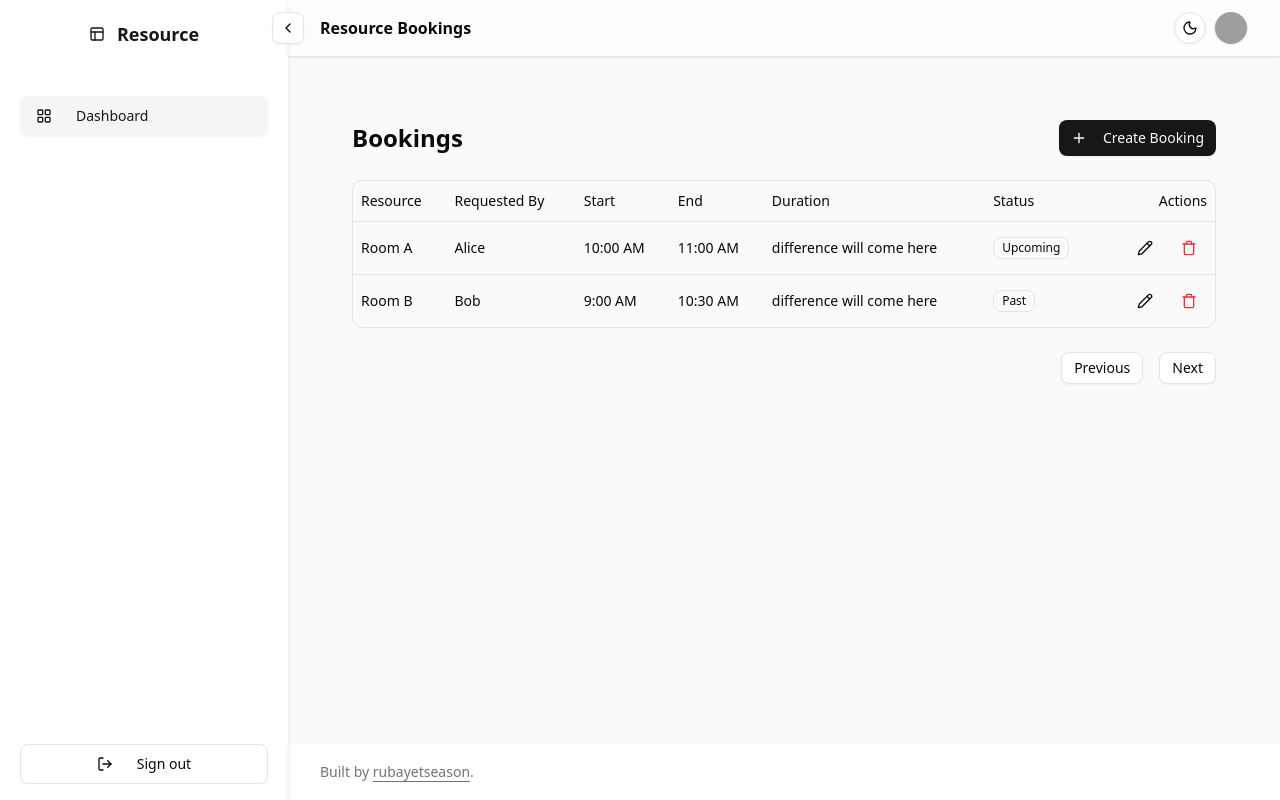
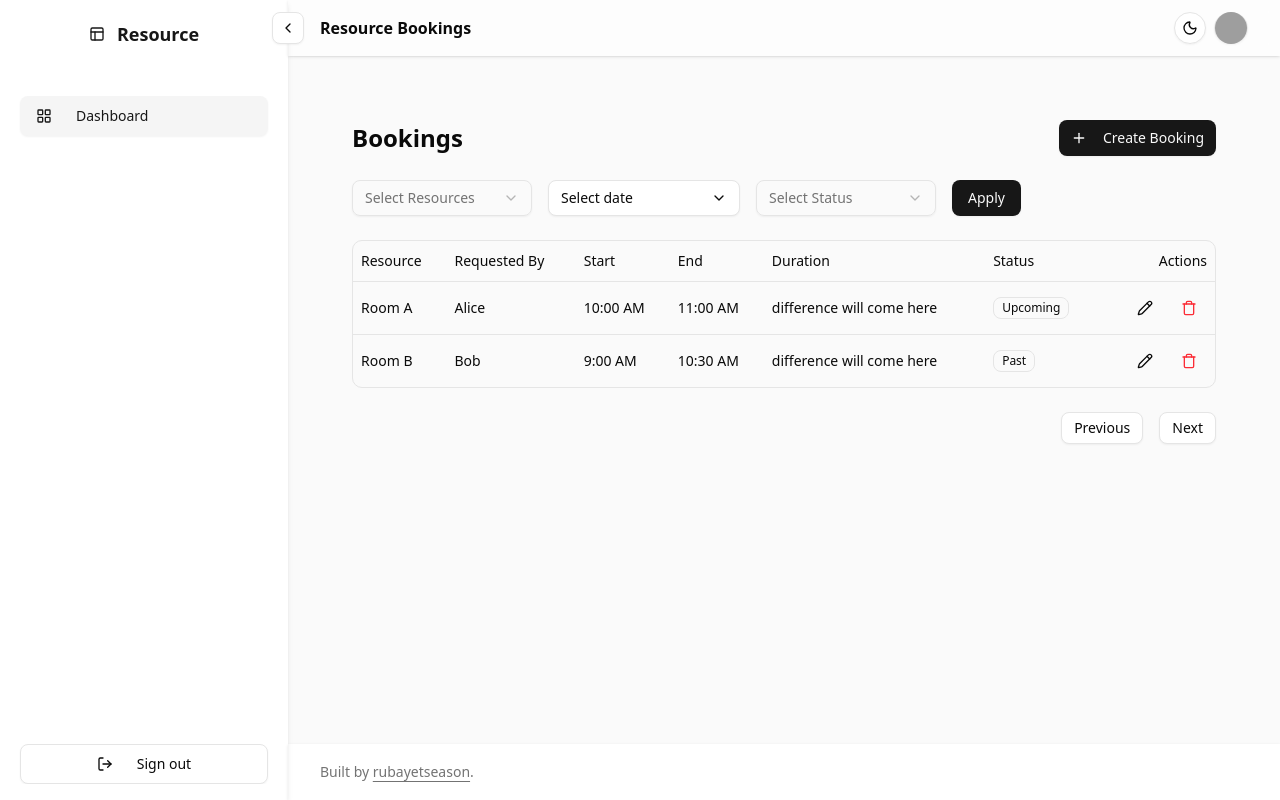
Before and after one commit to rubayetseason/conflict-detection-buffer-frontend, a Next.js app: page /dashboard/bookings in a window 1280 px wide. Built offline with nearby package versions, Linux system fonts and the light colour scheme; grey boxes are pictures that could not be loaded.

Commit message:
[FEAT] --> added filters ui

```diff
--- /dev/null
+++ b/src/app/(dashboard)/dashboard/bookings/_components/Filters.tsx
@@ -0,0 +1,80 @@
+"use client";
+import {
+  Select,
+  SelectContent,
+  SelectGroup,
+  SelectItem,
+  SelectTrigger,
+  SelectValue,
+} from "@/components/ui/select";
+import { Button } from "@/components/ui/button";
+import { Calendar } from "@/components/ui/calendar";
+import {
+  Popover,
+  PopoverContent,
+  PopoverTrigger,
+} from "@/components/ui/popover";
+import { ChevronDownIcon } from "lucide-react";
+import { useState } from "react";
+
+const Filters = () => {
+  const [open, setOpen] = useState(false);
+  const [date, setDate] = useState<Date | undefined>(undefined);
+
+  return (
+    <div>
+      <div className="flex items-center gap-4">
+        <Select>
+          <SelectTrigger className="w-[180px]">
+            <SelectValue placeholder="Select Resources" />
+          </SelectTrigger>
+          <SelectContent>
+            <SelectGroup>
+              <SelectItem value="1">Resource 1</SelectItem>
+              <SelectItem value="2">Resource 2</SelectItem>
+              <SelectItem value="3">Resource 3</SelectItem>
+            </SelectGroup>
+          </SelectContent>
+        </Select>
+        <Popover open={open} onOpenChange={setOpen}>
+          <PopoverTrigger asChild>
+            <Button
+              variant="outline"
+              id="date"
+              className="w-48 justify-between font-normal"
+            >
+              {date ? date.toLocaleDateString() : "Select date"}
+              <ChevronDownIcon />
+            </Button>
+          </PopoverTrigger>
+          <PopoverContent className="w-auto overflow-hidden p-0" align="start">
+            <Calendar
+              mode="single"
+              selected={date}
+              captionLayout="dropdown"
+              onSelect={(date) => {
+                setDate(date);
+                setOpen(false);
+              }}
+            />
+          </PopoverContent>
+        </Popover>
+        <Select>
+          <SelectTrigger className="w-[180px]">
+            <SelectValue placeholder="Select Status" />
+          </SelectTrigger>
+          <SelectContent>
+            <SelectGroup>
+              <SelectItem value="1">Status 1</SelectItem>
+              <SelectItem value="2">Status 2</SelectItem>
+              <SelectItem value="3">Status 3</SelectItem>
+            </SelectGroup>
+          </SelectContent>
+        </Select>
+        <Button>Apply</Button>
+      </div>
+    </div>
+  );
+};
+
+export default Filters;
--- a/src/app/(dashboard)/dashboard/bookings/page.tsx
+++ b/src/app/(dashboard)/dashboard/bookings/page.tsx
@@ -14,6 +14,7 @@ import {
 import { format } from "date-fns";
 import { Pencil, Trash } from "lucide-react";
 import CreateBookingModal from "./_components/CreateBookingModal";
+import Filters from "./_components/Filters";
 
 const mockBookings = [
   {
@@ -42,6 +43,10 @@ export default function BookingDashboardPage() {
         <div className="flex flex-col md:flex-row justify-between gap-4 items-start md:items-center">
           <h1 className="text-2xl font-bold">Bookings</h1>
           <CreateBookingModal></CreateBookingModal>
+        </div>
+
+        <div>
+          <Filters></Filters>
         </div>
         <div className="rounded-lg border overflow-x-auto">
           <Table>
```
